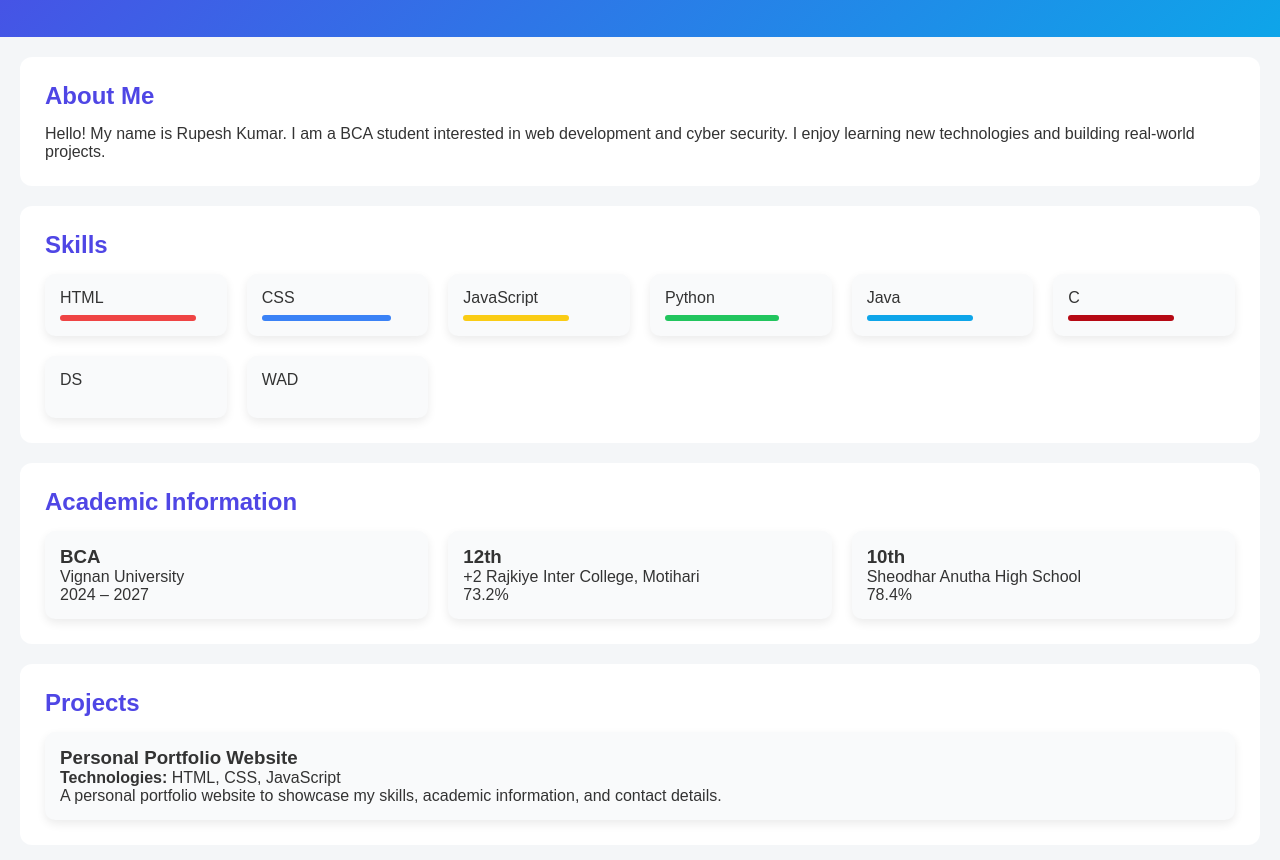
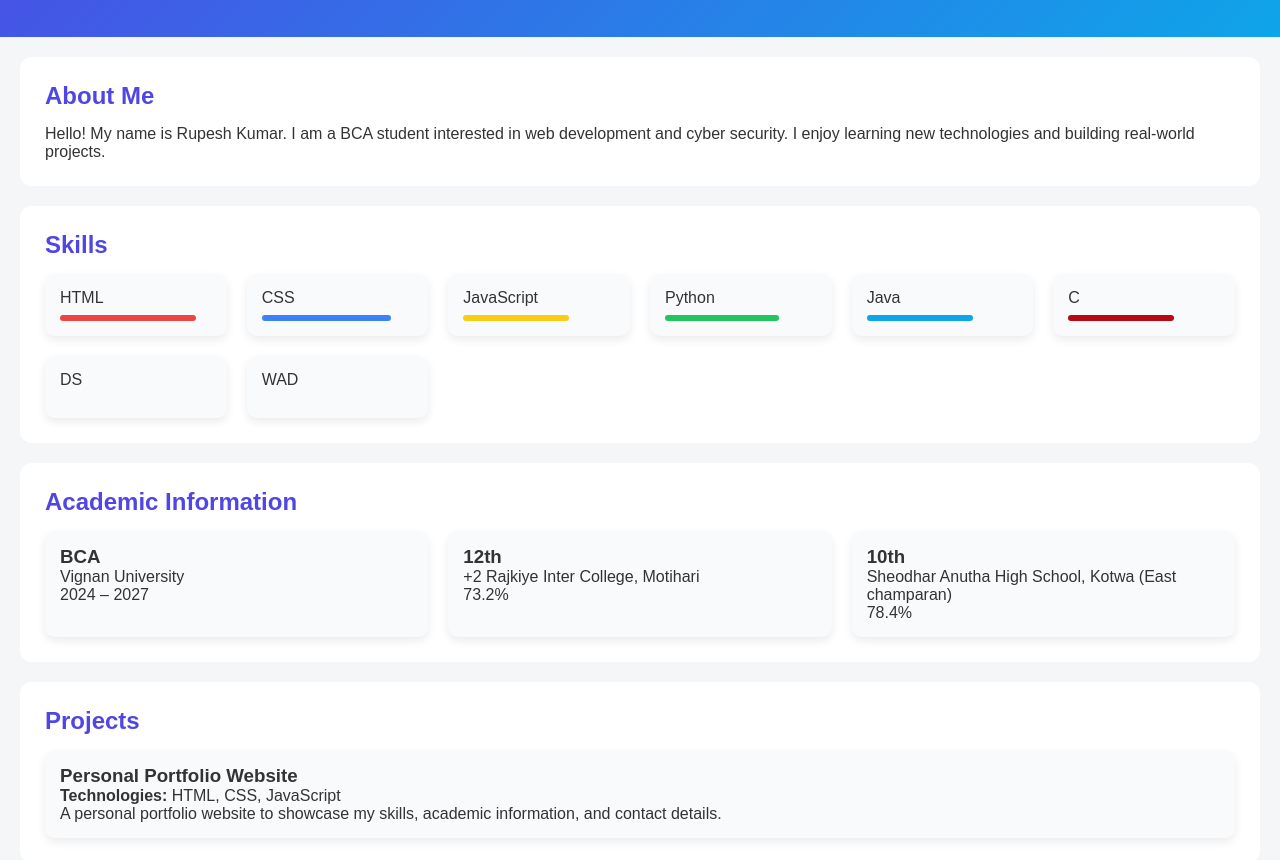
Before and after one commit to rupesh7250/personal_portfolio, a plain HTML site: page index.html in a window 1280 px wide. Shown: the part 226-1086 px from the top of the page. Drawn offline with Linux system fonts and the light colour scheme.

Commit message:
Update index.html

```diff
--- a/index.html
+++ b/index.html
@@ -58,7 +58,7 @@
         </div>
         <div class="card">
             <h3>10th</h3>
-            <p>Sheodhar Anutha High School</p>
+            <p>Sheodhar Anutha High School, Kotwa (East champaran)</p>
             <p>78.4%</p>
         </div>
     </div>
```
